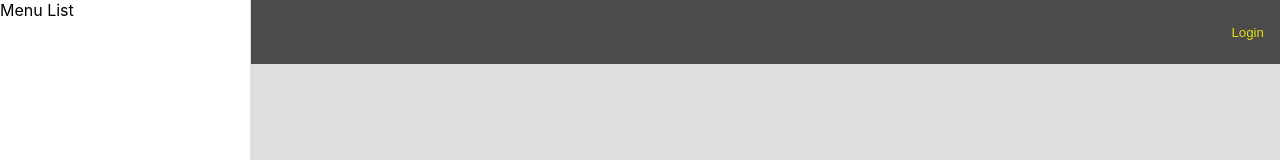
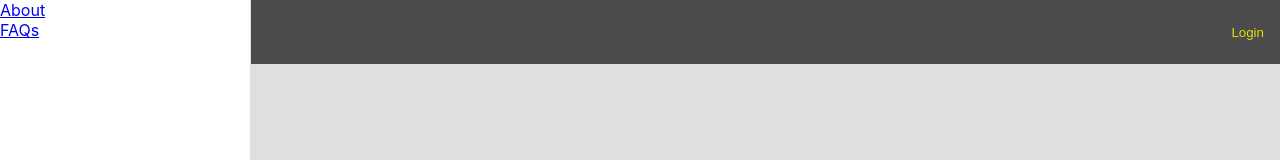
Before and after one commit to Call-me-doctor/cmd-front-end, a React (Create React App) app: page / in a window 1280 px wide. Both pictures are taken after a click on the element 27 px from the left and 32 px from the top of the page. Shown: the top 160 px of the page. Built offline with nearby package versions, Linux system fonts and the light colour scheme.

Commit message:
menu item

```diff
--- a/src/Components/NavigationBar/MenuList.js
+++ b/src/Components/NavigationBar/MenuList.js
@@ -2,12 +2,20 @@ import React from 'react';
 
 class MenuList extends React.Component {
 
+    menuItem = (title, url) => {
+        return (
+            <div>
+                <a href={url}>{title}</a>
+            </div>
+        )
+    }
     render(){
         return (
             <div className={`menu-list-container${this.props.showMenu?'':' minimize'
                 }`}>
                 <div className="menu-list">
-                    Menu List
+                    {this.menuItem('About', 'about')}
+                    {this.menuItem('FAQs', 'faqs')}
                 </div>
                 <div className="toggle" onClick={this.props.toggle}>
 
```
